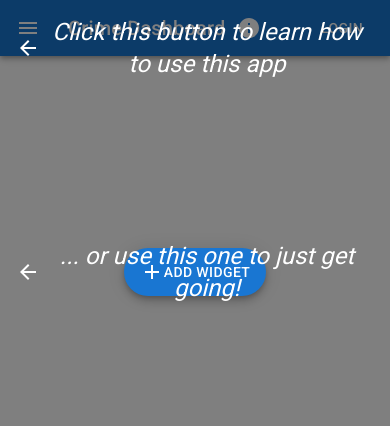
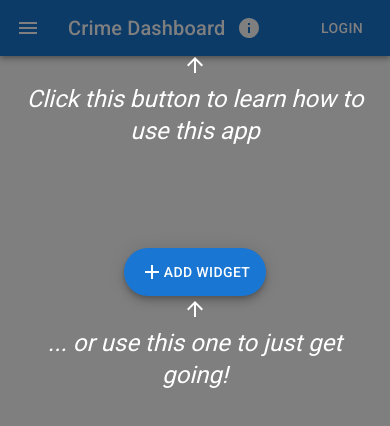
Before and after one commit to JoshuaSandvick/crime-dashboard, a React (Create React App) app in the folder client/: page / in a window 390 px wide. Shown: the top 426 px of the page. Built offline with nearby package versions, Linux system fonts and the light colour scheme.

Commit message:
Fixed tutorial element stylings for small screens such as mobile.

```diff
--- a/client/src/Components/Dashboard/InfoButton.tsx
+++ b/client/src/Components/Dashboard/InfoButton.tsx
@@ -42,7 +42,7 @@ export const InfoButton: React.FC<InfoButtonProps> = (props: InfoButtonProps) =>
                     vertical: 'bottom',
                     horizontal: 'left',
                 }}
-                PaperProps={{ sx: { maxWidth: '50em' } }}
+                PaperProps={{ sx: { maxWidth: '90vw', maxHeight: '90vh' } }}
             >
                 {content}
             </Popover>
--- a/client/src/Components/Dashboard/TutorialPopover.tsx
+++ b/client/src/Components/Dashboard/TutorialPopover.tsx
@@ -1,6 +1,6 @@
 import React from 'react';
 import { Typography, Popover, Stack } from '@mui/material';
-import ArrowBackIcon from '@mui/icons-material/ArrowBack';
+import ArrowUpIcon from '@mui/icons-material/ArrowUpward';
 
 export interface TutorialPopoverProps {
     anchorElement: Element;
@@ -15,16 +15,16 @@ const TutorialPopover: React.FC<TutorialPopoverProps> = (props) => {
         <Popover
             open={open}
             anchorEl={anchorElement}
-            anchorOrigin={{ vertical: 'center', horizontal: 'right' }}
-            transformOrigin={{ vertical: 'center', horizontal: 'left' }}
+            anchorOrigin={{ vertical: 'bottom', horizontal: 'center' }}
+            transformOrigin={{ vertical: 'top', horizontal: 'center' }}
             elevation={0}
             PaperProps={{ sx: { backgroundColor: 'transparent' } }}
         >
-            <Stack direction="row" alignItems="center">
-                <ArrowBackIcon sx={{ color: 'white', marginRight: '10px' }} />
+            <Stack direction="column" alignItems="center">
+                <ArrowUpIcon sx={{ color: 'white', padding: '1px' }} />
                 <Typography
                     variant="h5"
-                    sx={{ color: 'white', fontStyle: 'italic', marginRight: '10px' }}
+                    sx={{ color: 'white', fontStyle: 'italic', padding: '5px' }}
                     align="center"
                 >
                     {text}
```
Also changed, not shown: 7 other files (tests, documents, lock files or other folders).
